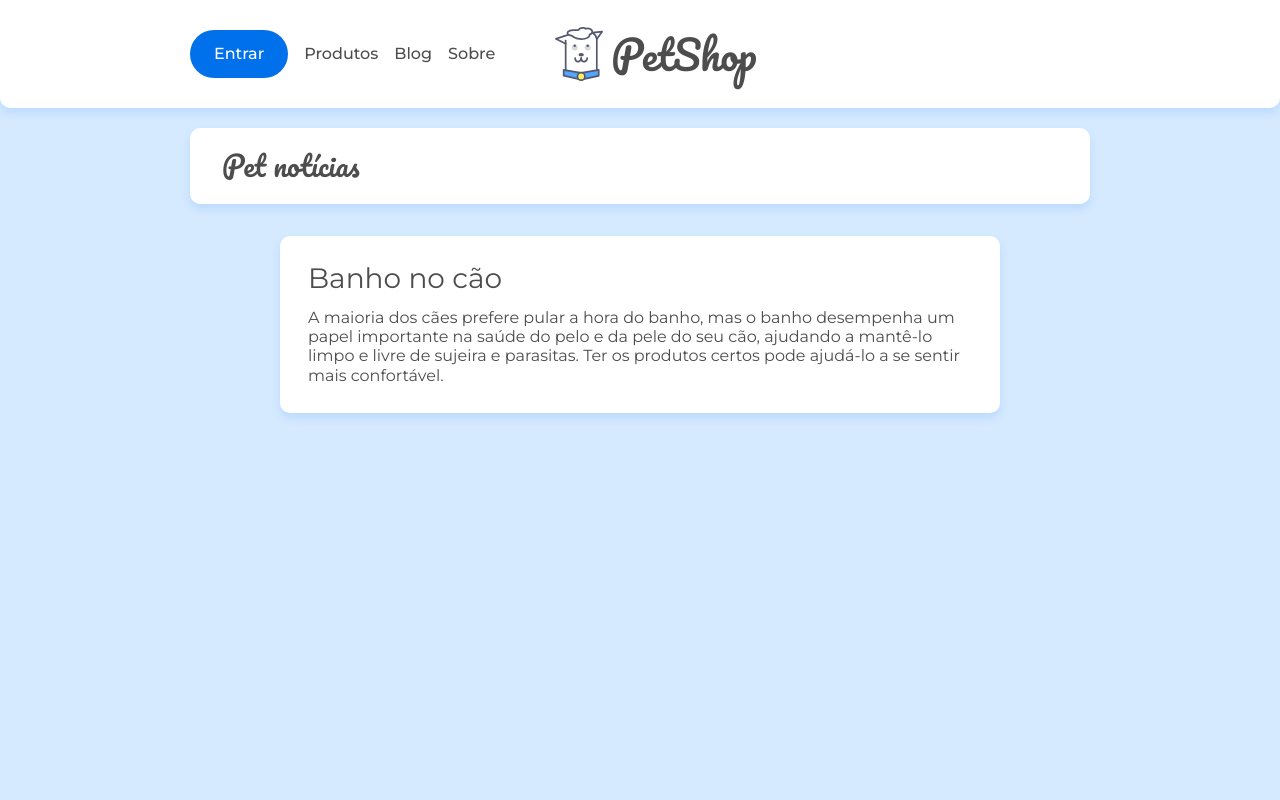
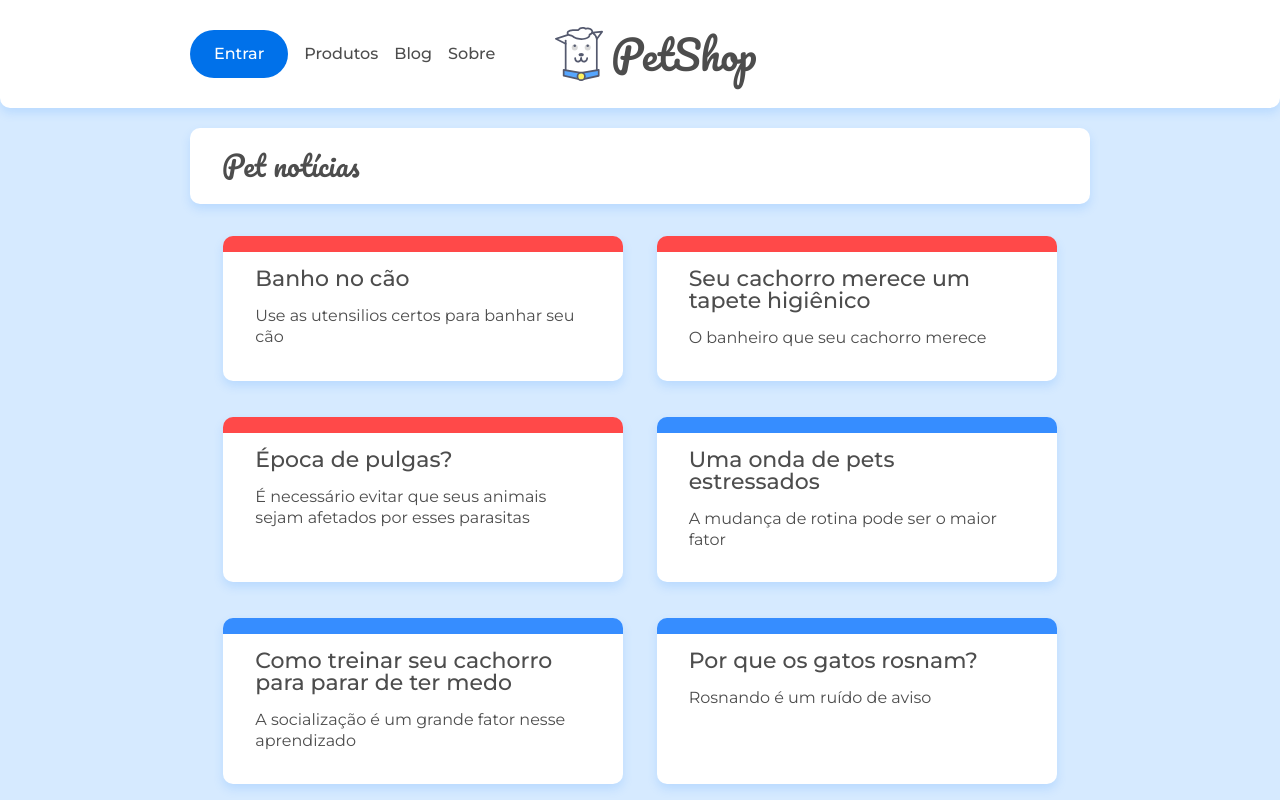
Before and after one commit to RaphaelO-Melo/DoguitoPetshop, a React (Create React App) app: page / in a window 1280 px wide. Shown: the top 800 px of the page. Built offline with nearby package versions, Linux system fonts and the light colour scheme; data requests are answered from the project's data file.

Commit message:
Collecting data from server and creating posts components

```diff
--- a/src/App.jsx
+++ b/src/App.jsx
@@ -1,6 +1,6 @@
 import React from 'react'
 import './assets/css/base/base.css'
-import { BrowserRouter as Router, Routes, Route } from 'react-router-dom';
+import {BrowserRouter as Router, Routes, Route} from 'react-router-dom';
 import Home from './paginas/Home';
 import Sobre from './paginas/Sobre';
 import Pagina404 from './paginas/Pagina404';
@@ -14,7 +14,7 @@
       <Routes>
         <Route path="/" element={<Home />} />
         <Route path="/sobre" element={<Sobre />} />
-        <Route path="*" element={<Pagina404 />} />
+        <Route path="404" element={<Pagina404 />} />
       </Routes>
     </Router>
   );
--- /dev/null
+++ b/src/api/api.js
@@ -0,0 +1,10 @@
+import axios from "axios";
+
+export const api = axios.create({
+    baseURL: 'http://localhost:5000'
+});
+
+export const busca = async(url, setDado) => {
+    const resposta = await api.get('/posts');
+    setDado(resposta.data);
+}
--- a/src/assets/components/Cabecalho.jsx
+++ b/src/assets/components/Cabecalho.jsx
@@ -1,5 +1,6 @@
 import imagem from '../img/doguito.svg';
 import '../css/componentes/cabecalho.css';
+import { Link } from 'react-router-dom';
 
 export default function Cabecalho(){
     return (
@@ -8,18 +9,18 @@
                 <span className="menu-hambuger__icone"></span>
             </div>
             <div className="cabecalho-container">
-                <a className="flex flex--centro" href="/">
+                <Link className="flex flex--centro" to="/">
                     <img className="cabecalho__logo" src={imagem} alt="Logo doguito" />
                     <h1 className="cabecalho__titulo">PetShop</h1>
-                </a>
+                </Link>
             </div>
 
             <nav className="menu-cabecalho">
                 <ul className="menu-itens">
-                    <li><a className='menu-item menu-item--entrar' href="#">Entrar</a></li>
-                    <li><a className='menu-item' href="#">Produtos</a></li>
-                    <li><a className='menu-item' href="/">Blog</a></li>
-                    <li><a className='menu-item' href="Sobre">Sobre</a></li>
+                    <li><Link className='menu-item menu-item--entrar' to="#">Entrar</Link></li>
+                    <li><Link className='menu-item' to="#">Produtos</Link></li>
+                    <li><Link className='menu-item' to="/">Blog</Link></li>
+                    <li><Link className='menu-item' to="Sobre">Sobre</Link></li>
                 </ul>
             </nav>
         </header>
--- /dev/null
+++ b/src/assets/components/ListaPost.jsx
@@ -0,0 +1,27 @@
+import { useEffect, useState } from "react";
+import { busca } from "../../api/api";
+import { Link } from "react-router-dom";
+
+export default function ListaPost({url}){
+
+    const[posts, setPosts] = useState([]);
+
+    useEffect(() => {
+        busca(url, setPosts);
+    }, []);
+
+    return (
+        <section className="posts container">
+            {
+                posts.map(post => (
+                    <Link className={`cartao-post cartao-post--${post.categoria}`} to="#">
+                        <article key={post.id}>
+                            <h3 className="cartao-post__titulo">{post.title}</h3>
+                            <p className="cartao-post__meta">{post.metadescription}</p>
+                        </article>
+                    </Link>
+                ))
+            }
+        </section>
+    );
+}
--- a/src/paginas/Home.jsx
+++ b/src/paginas/Home.jsx
@@ -1,4 +1,5 @@
 import React from 'react'
+import ListaPost from '../assets/components/ListaPost'
 
 const Home = () => {
 
@@ -7,13 +8,7 @@
       <div className="container">
         <h2 className="titulo-pagina">Pet notícias</h2>
       </div>
-      <section className="container flex flex--centro">
-      <article className="cartao post">
-        <h2 className="cartao__titulo">Banho no cão</h2>
-        <p className="cartao__texto">A maioria dos cães prefere pular a hora do banho, mas o banho desempenha um papel importante na saúde do pelo e da pele do seu cão, ajudando a mantê-lo limpo e livre de sujeira e parasitas. Ter os produtos certos pode ajudá-lo a se sentir mais confortável.</p>
-      </article>
-    </section>
-
+      <ListaPost url={"/posts"} />
     </main>
   )
 }
```
Also changed, not shown: 1 other file (tests, documents, lock files or other folders).
